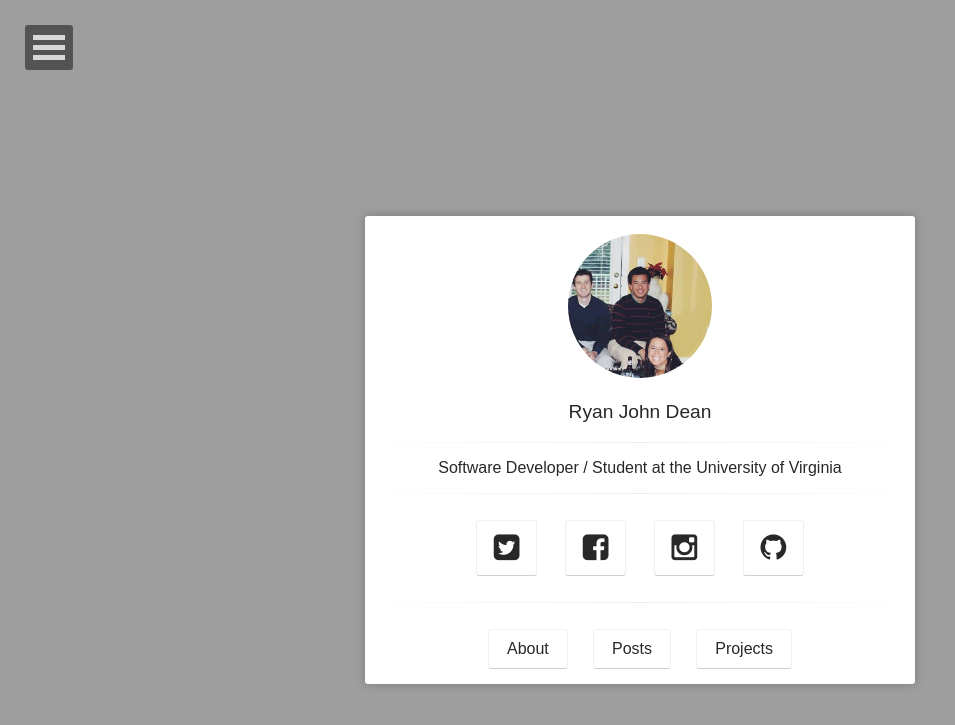
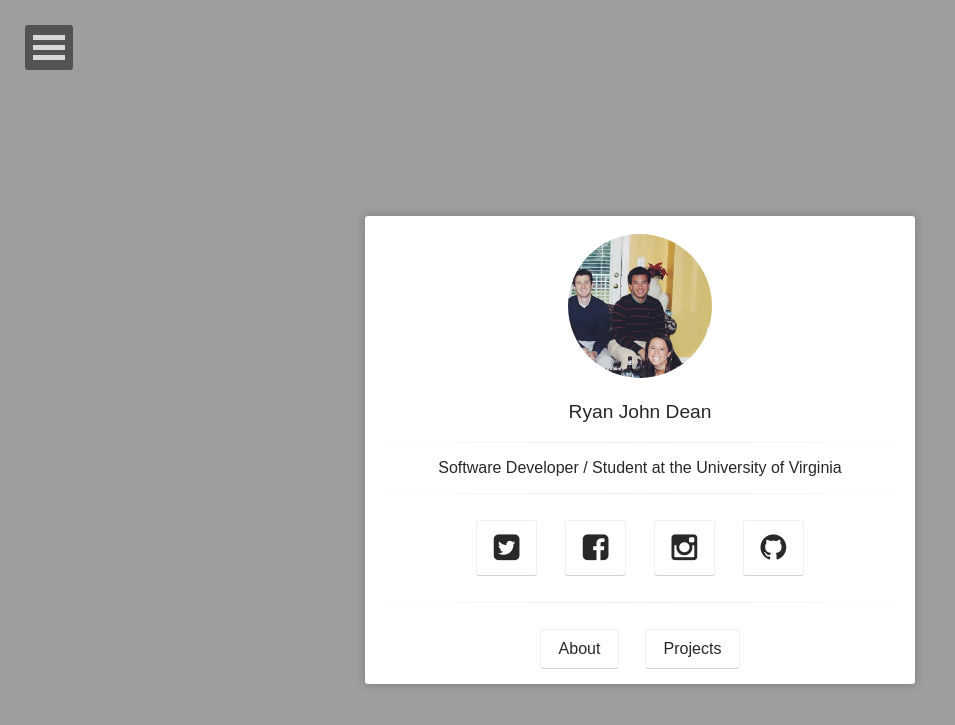
Before and after one commit to rjdean123/rjdean123.github.io, a Jekyll site: the page built from index.html, in a window 1280 px wide. Shown: the top 725 px of the page, without its empty margins (0-955 px from the left). Built offline with Jekyll 4.4.1, drawn with Linux system fonts in a browser that asks for light colours; some web fonts are replaced.

Commit message:
removed posts button on home

```diff
--- a/_layouts/home.html
+++ b/_layouts/home.html
@@ -35,9 +35,6 @@ layout: compress
                          <a class="btn zoombtn" href="{{ site.url }}/about">
                          About
                          </a>
-                         <a class="btn zoombtn" href="{{ site.url }}/posts">
-                         Posts
-                         </a>
                          <a class="btn zoombtn" href="{{ site.url }}/projects">
                          Projects
                          </a>
```
